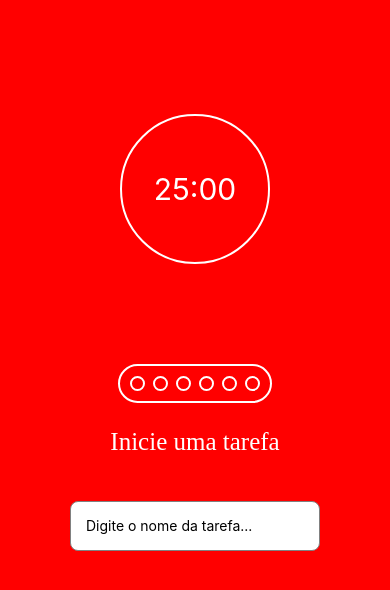
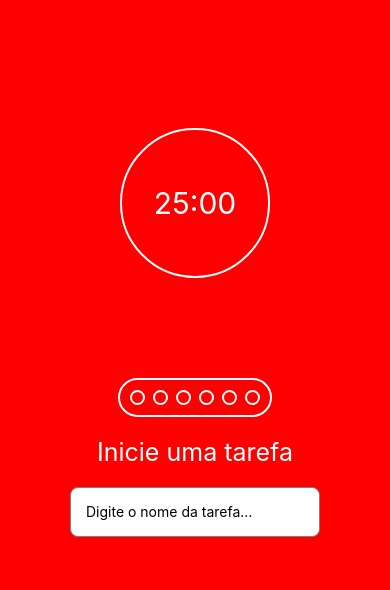
Before and after one commit to Jean-silvaDev/Projeto_Pomodoro, a React Native app: screen /foco in a window 390 px wide. Shown: the top 590 px of the page. Built offline with nearby package versions, Linux system fonts and the light colour scheme; some icons are missing.

Commit message:
Updating the marginTop of the text

```diff
--- a/src/components/texto.js
+++ b/src/components/texto.js
@@ -1,7 +1,17 @@
+// export function Texto({ children, style }) {
+//   return (
+//     <p style={{ ...style, color: 'white', fontSize: '25px' }}>
+//       {children}
+//     </p>
+//   );
+// }
+
+import { Text } from "react-native";
+
 export function Texto({ children, style }) {
   return (
-    <p style={{ ...style, color: 'white', fontSize: '25px' }}>
+    <Text style={{ ...style, color: "white", fontSize: 25, marginTop: 20 }}>
       {children}
-    </p>
+    </Text>
   );
 }
```
